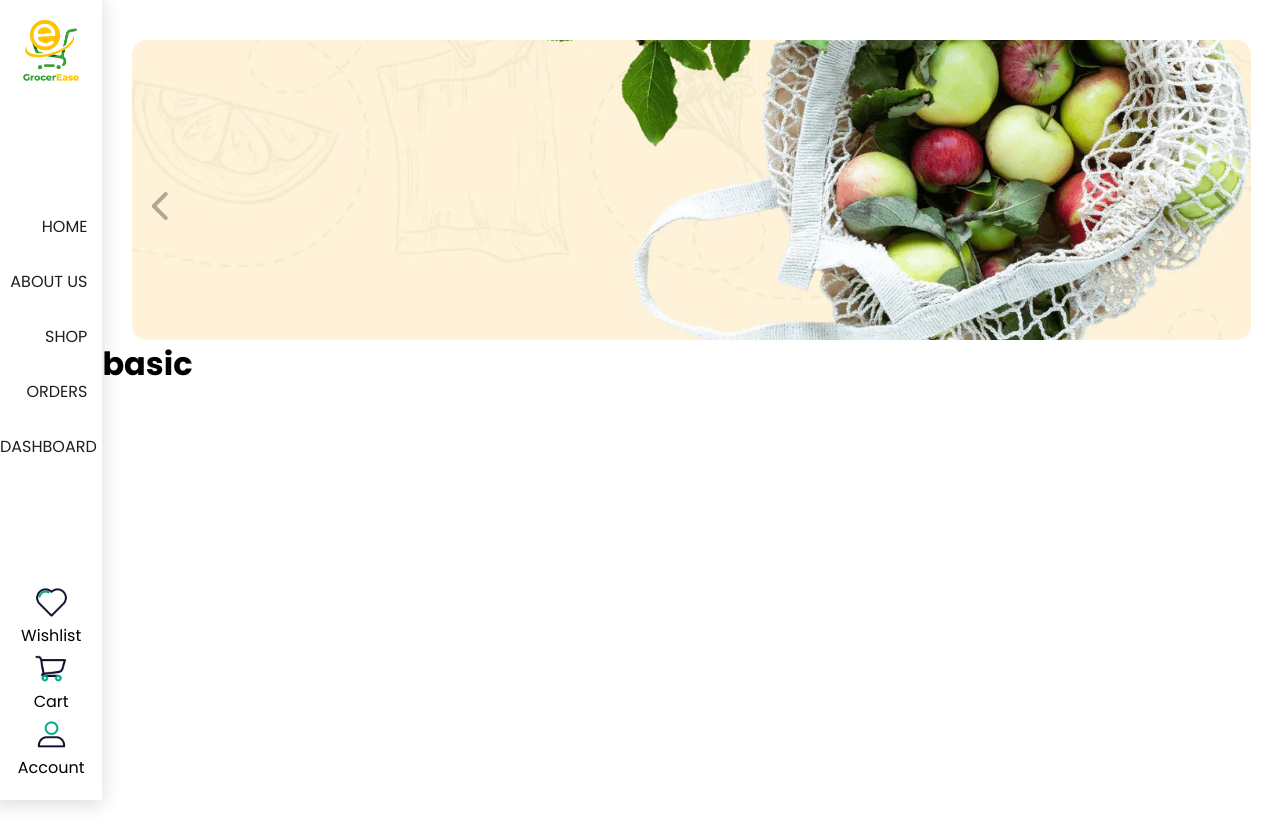
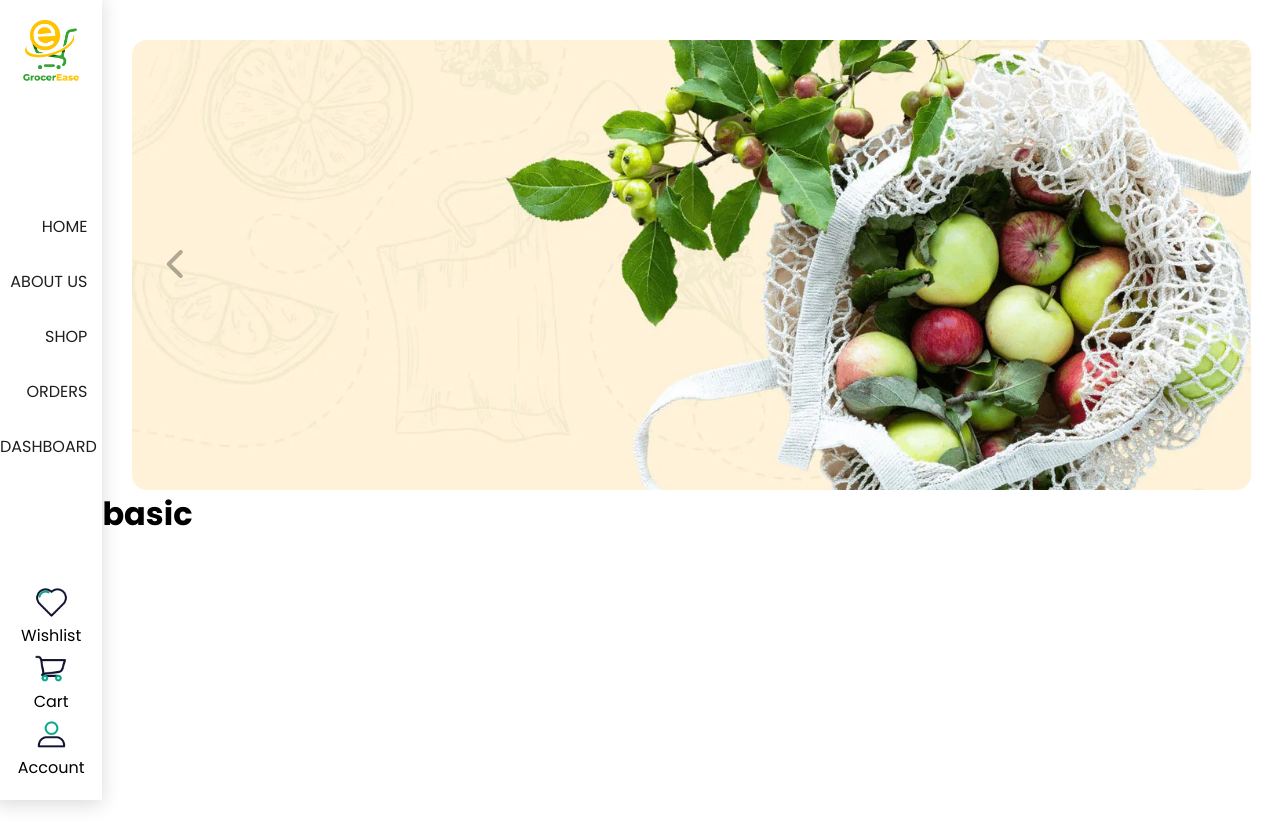
Before and after one commit to SkinnyVin1/GrocerEase, a React (Create React App) app: page /Shop in a window 1280 px wide. Built offline with nearby package versions, Linux system fonts and the light colour scheme.

Commit message:
shop banner changes

```diff
--- a/src/Components/ShopSlide.css
+++ b/src/Components/ShopSlide.css
@@ -13,7 +13,7 @@
 }
 .shopImages{
     width: 95%;
-    height: 300px;
+    height: 450px;
     margin: auto;
     position: relative;
     overflow: hidden;
@@ -27,9 +27,12 @@
 }
 .btnContainer1, .btnContainer2{
     position: absolute;
-    top: 50%;
     height: 100%;
     width: 70px;
+
+    text-align: center;
+    display: flex;
+    justify-content: center;
 }
 .btnContainer1{
     padding-left: 20px;
```
